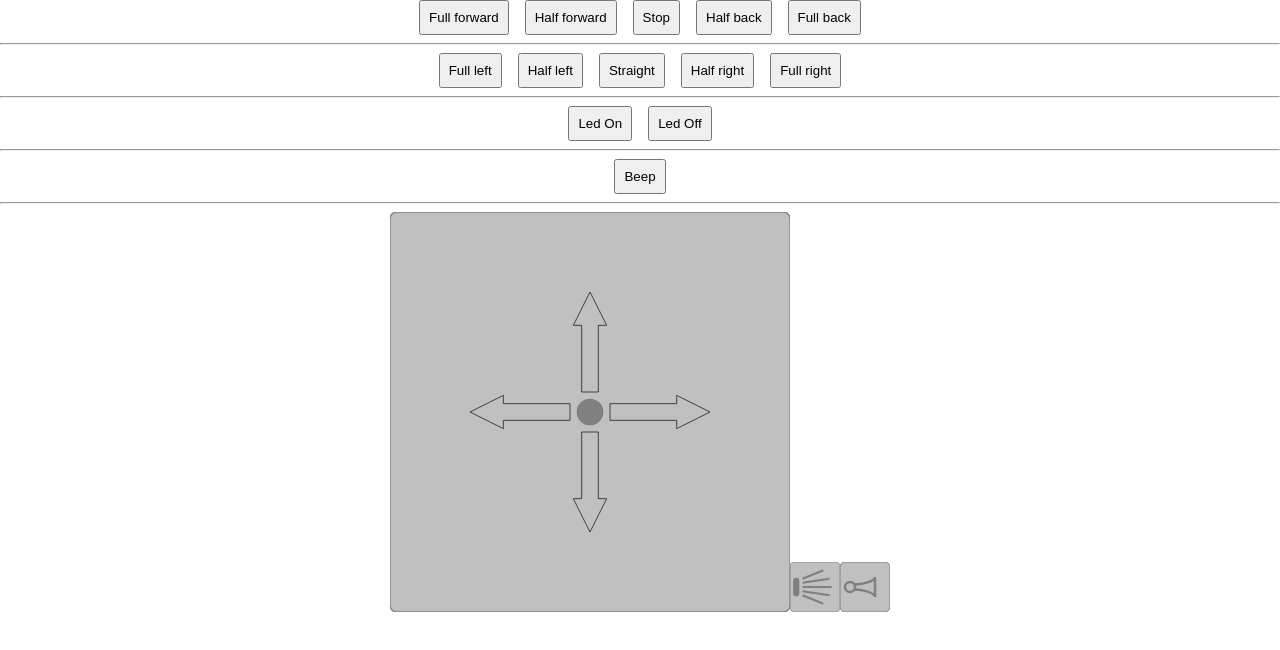
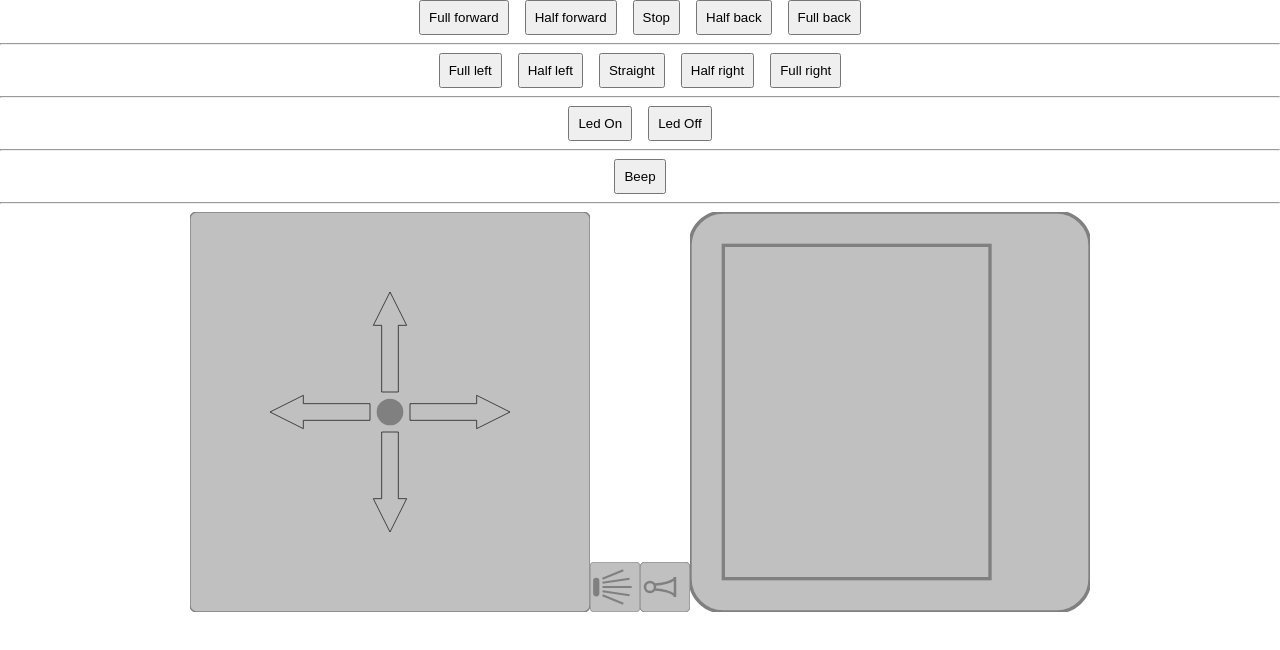
Before and after one commit to Satyam/autito, a React (Create React App) app: page / in a window 1280 px wide. Shown: the top 650 px of the page. Built offline with nearby package versions, Linux system fonts and the light colour scheme; no server answers.

Commit message:
Trying to make sense of the current sensor module

```diff
--- a/globals.d.ts
+++ b/globals.d.ts
@@ -6,6 +6,7 @@ type statusMsg = {
   led: boolean;
   x: number;
   y: number;
+  current: number;
 }
 
 declare module '@serialport/parser-readline';
--- a/src/App.tsx
+++ b/src/App.tsx
@@ -7,6 +7,7 @@ import './App.css';
 import Knob from './Knob';
 import Led from './Led';
 import Horn from './Horn';
+import Current from './Current';
 
 import CommandButton from './CommandButton';
 
@@ -37,6 +38,7 @@ const App: React.FC = () => {
           <Knob />
           <Led />
           <Horn />
+          <Current size={400} />
         </div>
       </MessageProvider>
     </SocketIOProvider>
--- /dev/null
+++ b/src/Current.tsx
@@ -0,0 +1,24 @@
+import React from 'react';
+import { useMessage } from './useMessage';
+
+
+const Current: React.FC<{ size?: number }> = ({ size = 50 }) => {
+  const { current } = useMessage();
+
+
+  return (
+    <svg
+      width={size}
+      height={size}
+      viewBox="0 0 120 120"
+      xmlns="http://www.w3.org/2000/svg"
+      className="Current"
+    >
+      <rect width="100%" height="100%" x="0" y="0" rx="10" ry="10" fill="silver" stroke="gray" />
+      <rect width="80" height="100" x="10" y="10" fill="silver" stroke="gray" />
+      {current > 0 && (<rect width="80" height={current * 2} x="10" y="60" fill="green" stroke="gray" />)}
+      {current < 0 && (<rect width="80" height={-current * 2} x="10" y={60 + current * 2} fill="red" stroke="gray" />)}
+    </svg>);
+}
+
+export default Current;
--- a/src/useMessage.tsx
+++ b/src/useMessage.tsx
@@ -9,6 +9,7 @@ const initialMessage: statusMsg = {
   beep: false,
   x: 0,
   y: 0,
+  current: 0,
 }
 export const MessageContext = createContext<statusMsg>(initialMessage);
 
```
Also changed, not shown: 2 other files (tests, documents, lock files or other folders).
